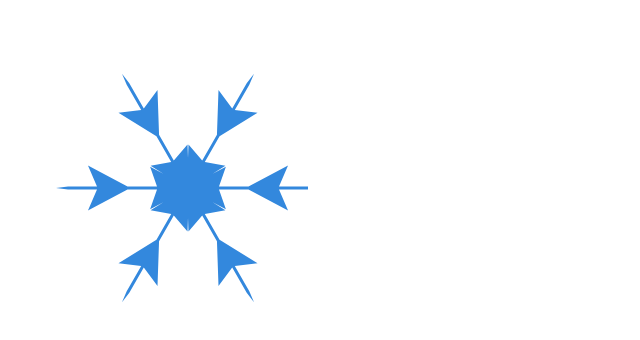
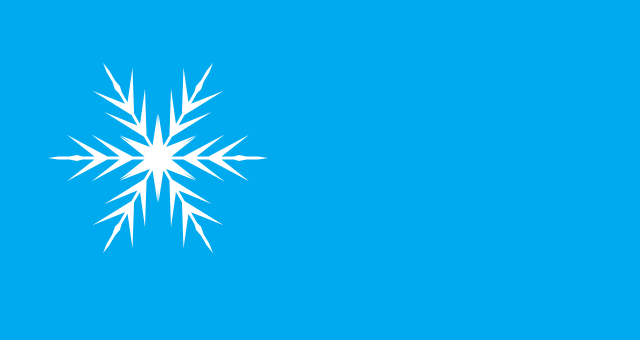
Before and after one commit to jherrm/snowflake, a plain HTML site: page snowflake.html in a window 1280 px wide. Shown: the whole page, without its empty margins (0-640 px from the left). Drawn offline with Linux system fonts and the light colour scheme.

Commit message:
Separating out the js from the html and making the converted python more javascripty.

```diff
--- a/snowflake.html
+++ b/snowflake.html
@@ -1,238 +1,27 @@
 <html>
 <head>
+<script type="text/javascript" src="snowflake.js"></script>
 <script type="application/javascript">
 
-	/*
-		Author: Jeremy Herrman
-		For now ,this is a direct python to javascript port of Dave Menninger's Parametric Snowflake gcode generator.
-			https://github.com/davemenninger/Parametric-GCode/blob/master/para_snowflake.py
-			http://www.thingiverse.com/thing:1388
-			License: CC-BY-SA
-
-	*/
-	var G1Code;
-	(function() {
-		G1Code = function(X, Y, Z, F) {
-			var self = this;
-			self.X = X;
-			self.Y = Y;
-			self.Z = Z;
-			self.F = F;
-		};
-
-		var members = {
-
-			toString: function() {
-				var self = this;
-				// Added rounding
-				string = "G1 X" + self.X.toFixed(2) + " Y" + self.Y.toFixed(2) + " Z" + self.Z.toFixed(2) + " F" + self.F;
-				return string;
-			},
-
-			// Rotate the XY point of the GCode
-			rotate: function(Theta) {
-				var self = this;
-				var OldX = self.X;
-				var OldY = self.Y;
-				self.X = OldX * Math.cos(Theta) - OldY * Math.sin(Theta);
-				self.Y = OldX * Math.sin(Theta) + OldY * Math.cos(Theta);
-			},
-
-			// Add relative moves
-			relative_move: function(XMove, YMove) {
-				var self = this;
-				var OldX = self.X;
-				var OldY = self.Y;
-				self.X = OldX + XMove;
-				self.Y = OldY + YMove;
-			},
-
-			// Clone Method
-			clone: function() {
-				var self = this;
-				var CloneCode = new G1Code(self.X, self.Y, self.Z, self.F);
-				return CloneCode;
-			}
-		}
-
-		// Copy over members to prototype
-		for (var key in members) {
-			G1Code.prototype[key] = members[key];
-		};
-	})();
-
-
-	var PolyLine;
-	(function() {
-		PolyLine = function() {
-			this.listofcodes = [];
-		};
-
-		var members = {
-
-			toString: function() {
-				var self = this;
-				var string_output = "";
-				for(gcode in self.listofcodes) {
-					string_output += self.listofcodes[gcode] + "\n"
-				}
-				return string_output;
-			},
-
-			draw: function(ctx) {
-				var self = this;
-
-				ctx.beginPath();
-				var code = self.listofcodes[0];
-				ctx.moveTo(code.X, code.Y);
-
-				for(var n=1; n < self.listofcodes.length; n++) {
-					code = self.listofcodes[n];
-					ctx.lineTo(code.X, code.Y);
-				}
-				ctx.closePath();
-			},
-
-			// add a single G1Code to the list
-			append: function(gcode) {
-				var self = this;
-				self.listofcodes.push(gcode);
-			},
-
-			// add another PolyLine to the end of this PolyLine
-			extend: function(polyline) {
-				var self = this;
-				for(gcode in polyline.listofcodes) {
-					self.listofcodes.push(polyline.listofcodes[gcode].clone());
-				}
-			},
-
-			// method to make a clone of the myPolyLine
-			clone: function() {
-				var self = this;
-				var ClonePolyLine = new PolyLine();
-				for(gcode in self.listofcodes) {
-					ClonePolyLine.append(self.listofcodes[gcode].clone());
-				}
-				return ClonePolyLine;
-			},
-
-			// rotate each individual G1Code within
-			rotate: function(angle) {
-				var self = this;
-				for(gcode in self.listofcodes) {
-					self.listofcodes[gcode].rotate(angle);
-				}
-			},
-
-			// mirror the list of G1Codes around the x axis
-			// this may be a counter-intuitive name - rename to mirrorY?
-			mirrorX: function() {
-				var self = this;
-				for(gcode in self.listofcodes) {
-					self.listofcodes[gcode].Y = -1*(self.listofcodes[gcode].Y);
-				}
-			},
-
-			// reverse the order of the list of G1Codes
-			reverse: function() {
-				var self = this;
-				self.listofcodes.reverse();
-			},
-
-			// bump whole list of G1Codes up in the z direction
-			bumpZ: function(layer_thickness) {
-				var self = this;
-				for(gcode in self.listofcodes) {
-					self.listofcodes[gcode].Z = self.listofcodes[gcode].Z + layer_thickness;
-				}
-			}
-		};
-
-		// Copy over members to prototype
-		for (var key in members) {
-			PolyLine.prototype[key] = members[key];
-		};
-	})();
-
-	function randomInt(from, to) {
-		return Math.floor(Math.random() * (to - from + 1) + from);
-	};
-
-
 	function draw() {
-		// make half an arm with "spikes"
-		var arm_length = 120.0;
-		var arm_thickness = 3.0;
-		//var num_spikes = 4;
-		var num_spikes = randomInt(2,5);
-		var gap_size = (arm_length/num_spikes)/2.0;
-		var spacer = 0.5;
-
-		var SpikyArm = new PolyLine();
-		var ThisGCode = new G1Code(X=arm_thickness, Y=arm_thickness/2.0, Z=1.11, F=1500)
-		SpikyArm.append(ThisGCode)
-
-		for(var spike_n=0; spike_n < num_spikes; spike_n++) {
-			// spike_length = arm_length/2.0
-			var spike_length = Math.random()*(arm_length/2.0);
-			var x1 = spacer + gap_size*((spike_n*2));
-			var y1 = arm_thickness/2.0;
-			var x2 = spacer + x1 + spike_length*Math.cos(30.0*(Math.PI/180));
-			var y2 = spike_length*Math.sin(30.0*(Math.PI/180));
-			var x3 = spacer + x1 + gap_size;
-			var y3 = arm_thickness/2.0;
-			ThisGCode = new G1Code(X=x1, Y=y1, Z=1.11, F=1500);
-			SpikyArm.append(ThisGCode);
-			ThisGCode = new G1Code(X=x2, Y=y2, Z=1.11, F=1500);
-			SpikyArm.append(ThisGCode);
-			ThisGCode = new G1Code(X=x3, Y=y3, Z=1.11, F=1500);
-			SpikyArm.append(ThisGCode);
-		}
-
-		ThisGCode = new G1Code(X=arm_length, Y=arm_thickness/2.0, Z=1.11, F=1500);
-		SpikyArm.append(ThisGCode);
-
-		// make a mirror image of the first half of the arm
-		otherHalf = SpikyArm.clone();
-		otherHalf.mirrorX();
-		otherHalf.reverse();
-
-		// make a pointy tip
-		ThisGCode = new G1Code(X=arm_length+(arm_length/10.0),Y=0,Z=1.11, F=1500);
-
-		// join em together
-		SpikyArm.append(ThisGCode);
-		SpikyArm.extend(otherHalf);
-
-		// join together 6 rotated copies of the spiky arm
-		var ThisGCodeStar = new PolyLine();
-		for(var a=0; a < 6; a++) {
-			SpikyArm.rotate(-60 * (Math.PI/180));
-			ThisGCodeStar.extend(SpikyArm);
-		}
-
-
-		console.log(ThisGCodeStar.toString()); //output the whole snowflake (one layer)
-
 		var canvas = document.getElementById("canvas");
 		var ctx = canvas.getContext("2d");
-		ctx.fillStyle = "rgba(200,200,200,0.3)";
-		ctx.translate(arm_length*1.5, arm_length*1.5);
-		ctx.fillStyle = "#3388dd";
+		ctx.fillStyle = "rgba(255,255,255,1)";
 		ctx.globalAlpha = 1.0;
 
-		ThisGCodeStar.draw(ctx);
+		var flake = new Snowflake({});
+		ctx.translate(flake.options.armLength*1.5, flake.options.armLength*1.5);
+		flake.draw(ctx);
 
 		ctx.fill();
 	}
 
-
-
-
-
-
 </script>
+<style type="text/css">
+	body {
+		background-color: rgba(0,170,238,1);
+	}
+</style>
 </head>
 <body onload="draw()">
 	<canvas id="canvas" width="300" height="300"></canvas>
--- /dev/null
+++ b/snowflake.js
@@ -0,0 +1,277 @@
+/*
+	Author: Jeremy Herrman
+	For now ,this is a direct python to javascript port of Dave Menninger's Parametric Snowflake gcode generator.
+		https://github.com/davemenninger/Parametric-GCode/blob/master/para_snowflake.py
+		http://www.thingiverse.com/thing:1388
+		License: CC-BY-SA
+
+*/
+var G1Code;
+(function() {
+	G1Code = function(x, y) {
+		var self = this;
+		self.x = x;
+		self.y = y;
+	};
+
+	var members = {
+
+		toString: function() {
+			var self = this;
+			// Added rounding
+			return "G1 X" + self.x.toFixed(2) + " Y" + self.y.toFixed(2);
+		},
+
+		// Rotate the XY point of the GCode
+		rotate: function(theta) {
+			var self = this;
+			var oldX = self.x;
+			var oldY = self.y;
+			self.x = oldX * Math.cos(theta) - oldY * Math.sin(theta);
+			self.y = oldX * Math.sin(theta) + oldY * Math.cos(theta);
+		},
+
+		// Add relative moves
+		relative_move: function(xMove, yMove) {
+			var self = this;
+			var oldX = self.x;
+			var oldY = self.y;
+			self.x = oldX + xMove;
+			self.y = oldY + yMove;
+		},
+
+		// Clone Method
+		clone: function() {
+			var self = this;
+			return new G1Code(self.x, self.y);
+		}
+	}
+
+	// Copy over members to prototype
+	for (var key in members) {
+		G1Code.prototype[key] = members[key];
+	};
+})();
+
+
+var PolyLine;
+(function() {
+	PolyLine = function() {
+		this.listofcodes = [];
+	};
+
+	var members = {
+
+		toString: function() {
+			var self = this;
+			var output = "";
+			for(gcode in self.listofcodes) {
+				output += self.listofcodes[gcode] + "\n"
+			}
+			return output;
+		},
+
+		draw: function(ctx) {
+			var self = this;
+
+			ctx.beginPath();
+			var code = self.listofcodes[0];
+			ctx.moveTo(code.x, code.y);
+
+			for(var n=1; n < self.listofcodes.length; n++) {
+				code = self.listofcodes[n];
+				ctx.lineTo(code.x, code.y);
+			}
+			ctx.closePath();
+		},
+
+		// add a single G1Code to the list
+		append: function(gcode) {
+			var self = this;
+			self.listofcodes.push(gcode);
+		},
+
+		// add another PolyLine to the end of this PolyLine
+		extend: function(polyline) {
+			var self = this;
+			for(gcode in polyline.listofcodes) {
+				self.listofcodes.push(polyline.listofcodes[gcode].clone());
+			}
+		},
+
+		// method to make a clone of the myPolyLine
+		clone: function() {
+			var self = this;
+			var cloned = new PolyLine();
+			for(gcode in self.listofcodes) {
+				cloned.append(self.listofcodes[gcode].clone());
+			}
+			return cloned;
+		},
+
+		// rotate each individual G1Code within
+		rotate: function(angle) {
+			var self = this;
+			for(gcode in self.listofcodes) {
+				self.listofcodes[gcode].rotate(angle);
+			}
+		},
+
+		// mirror the list of G1Codes around the x axis
+		// this may be a counter-intuitive name - rename to mirrorY?
+		mirrorX: function() {
+			var self = this;
+			for(gcode in self.listofcodes) {
+				self.listofcodes[gcode].y = -1*(self.listofcodes[gcode].y);
+			}
+		},
+
+		// reverse the order of the list of G1Codes
+		reverse: function() {
+			var self = this;
+			self.listofcodes.reverse();
+		}
+	};
+
+	// Copy over members to prototype
+	for (var key in members) {
+		PolyLine.prototype[key] = members[key];
+	};
+})();
+
+var Snowflake;
+(function() {
+	Snowflake = function(options) {
+
+		this.options = {
+
+			/** {Integer} Number of arms of the snowflake */
+			numArms: 6,
+
+			/** {Integer} Length of arms of the snowflake */
+			armLength: 100,
+
+			/** {Integer} Thickness of arms of the snowflake */
+			armThickness: 3,
+
+			/** {Integer} Number of spikes on the arms of the snowflake */
+			numSpikes: 4,
+
+			/** {Number}  */
+			spacer: 0.5
+
+		};
+
+		for (var key in options) {
+			this.options[key] = options[key];
+		}
+
+		this.__gapSize = (this.options.armLength/this.options.numSpikes)/2;
+	};
+
+	/*
+	---------------------------------------------------------------------------
+		PRIVATE FUNCTIONS
+	---------------------------------------------------------------------------
+	*/
+
+	/**
+	 * Generates a random integer that is between two integers.
+	 *
+	 * @param from {Integer} The integer to start from.
+	 * @param to {Integer} The integer to end with.
+	 *
+	 * @return {Integer} Random integer in between the two given integers.
+	 **/
+	function randomInt(from, to) {
+		return Math.floor(Math.random() * (to - from + 1) + from);
+	};
+
+	/**
+	 * @param degrees {Number} Angle in degrees
+	 *
+	 * @return {Number} Angle in radians
+	 **/
+	function radians(degrees) {
+		return degrees*(Math.PI/180);
+	};
+
+	var members = {
+		/*
+		---------------------------------------------------------------------------
+			INTERNAL FIELDS ::
+		---------------------------------------------------------------------------
+		*/
+
+		/** {Number} Set in constructor */
+		__gapSize: 0,
+
+
+
+		/*
+		---------------------------------------------------------------------------
+			PUBLIC API
+		---------------------------------------------------------------------------
+		*/
+
+		/**
+		 * Draws the snowflake
+		 *
+		 * @param ctx {2D Context} The 2D graphics context from a canvas element.
+		 */
+		draw: function(ctx) {
+
+			var self = this;
+
+			var spikyArm = new PolyLine(),
+				thisGCode = new G1Code(self.options.armThickness, self.options.armThickness/2);
+			spikyArm.append(thisGCode);
+
+			var angle = radians(30);
+			for(var n=0; n < self.options.numSpikes; n++) {
+				var spikeLength = Math.random()*(self.options.armLength/2),
+					// spikeLength = arm_length/2.0,
+					x1 = self.options.spacer + self.__gapSize*(n*2),
+					y1 = self.options.armThickness/2,
+					x2 = self.options.spacer + x1 + spikeLength*Math.cos(angle),
+					y2 = spikeLength*Math.sin(angle),
+					x3 = self.options.spacer + x1 + self.__gapSize,
+					y3 = self.options.armThickness/2;
+				spikyArm.append(new G1Code(x1, y1));
+				spikyArm.append(new G1Code(x2, y2));
+				spikyArm.append(new G1Code(x3, y3));
+			};
+
+			thisGCode = new G1Code(self.options.armLength, self.options.armThickness/2);
+			spikyArm.append(thisGCode);
+
+			// make a mirror image of the first half of the arm
+			otherHalf = spikyArm.clone();
+			otherHalf.mirrorX();
+			otherHalf.reverse();
+
+			// make a pointy tip
+			thisGCode = new G1Code(self.options.armLength+(self.options.armLength/10), 0);
+
+			// join em together
+			spikyArm.append(thisGCode);
+			spikyArm.extend(otherHalf);
+
+			// join together 6 rotated copies of the spiky arm
+			var thisGCodeStar = new PolyLine();
+			for(var a=0; a < self.options.numArms; a++) {
+				spikyArm.rotate(radians(-(360/self.options.numArms)));
+				thisGCodeStar.extend(spikyArm);
+			}
+
+			thisGCodeStar.draw(ctx);
+
+		}
+	}
+
+	// Copy over members to prototype
+	for (var key in members) {
+		Snowflake.prototype[key] = members[key];
+	}
+
+})();
```
